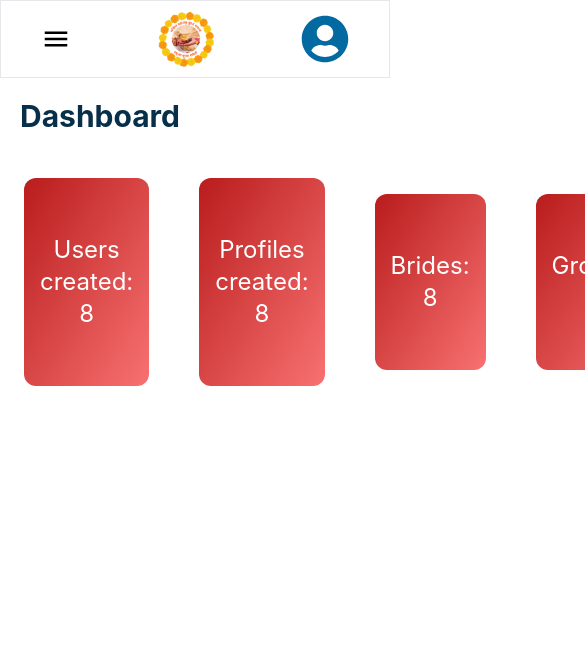
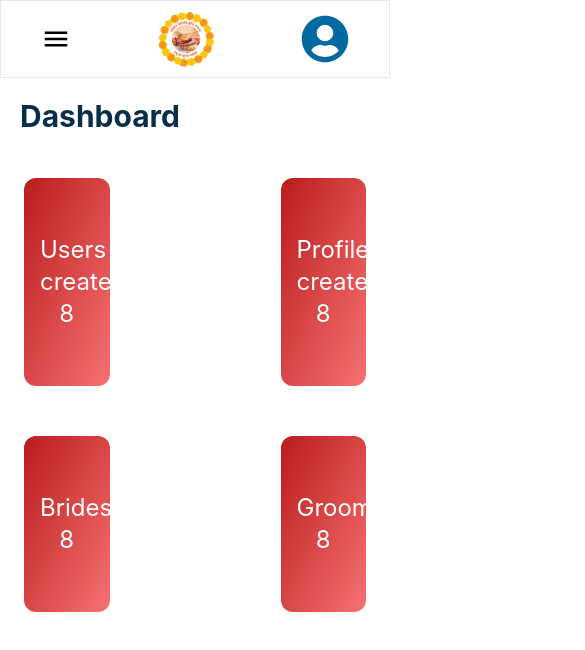
Before and after one commit to Increditex-Software-Solutions-Pvt-Ltd/new_BurudBandhan, a React (Create React App) app in the folder frontend/: page /admin in a window 390 px wide. Shown: the top 650 px of the page, 585 px wide, since content can reach past the window. Built offline with nearby package versions, Linux system fonts and the light colour scheme.

Commit message:
added responsiveness to admin panel

```diff
--- a/frontend/src/Components/Admin/Dashboard.jsx
+++ b/frontend/src/Components/Admin/Dashboard.jsx
@@ -14,11 +14,12 @@ const Dashboard = () => {
         <Heading innerText='Dashboard' />
 
         {/* See relevant data here */}
-        <div className='m-6 flex justify-between items-center gap-[50px]'>
+        <div className='m-6 flex flex-wrap lg:flex-nowrap justify-between gap-[50px]'>
             {
               data.map((item, index)=>(
                 <div className='
                 w-1/4 p-4 py-14
+                box-border
                 rounded-xl
                 cursor-pointer
                 bg-gradient-to-br from-red-700 to-red-400 hover:bg-gradient-to-tl
```
